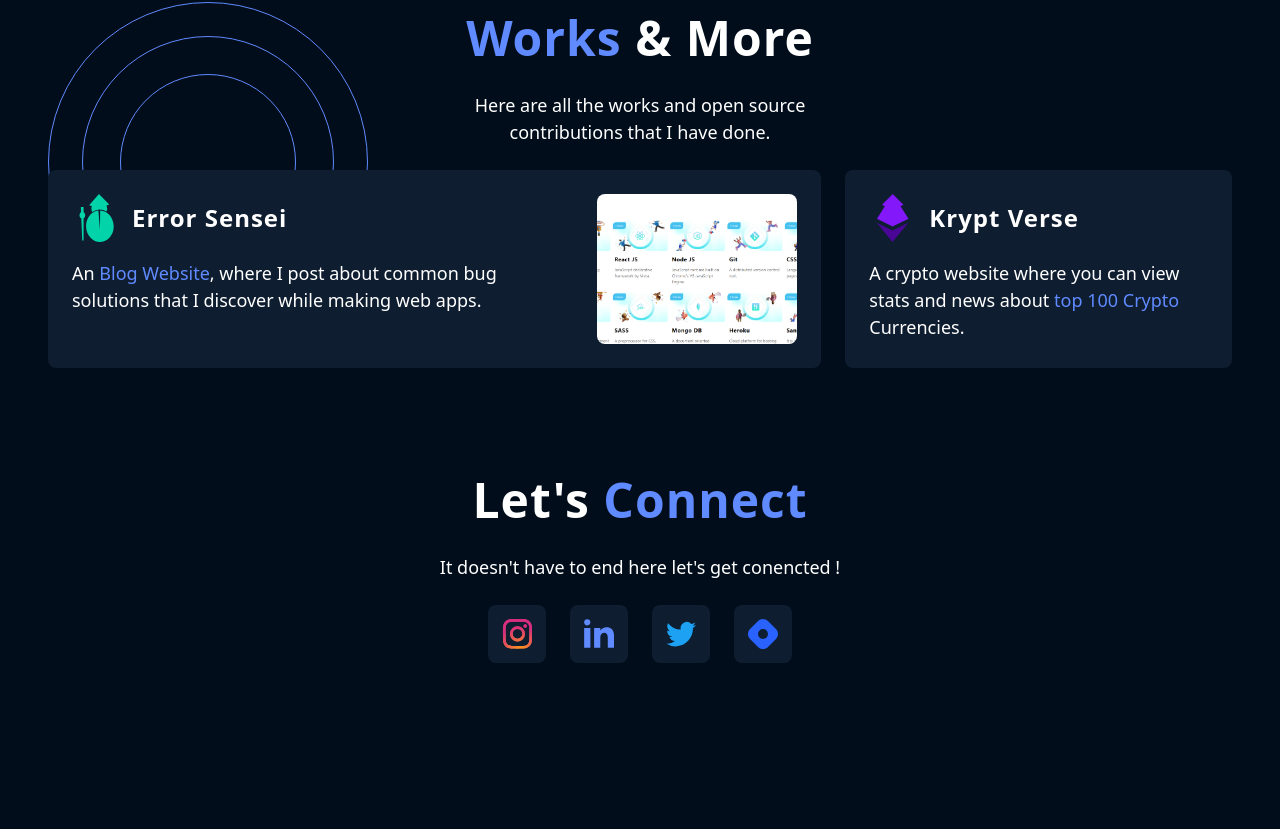
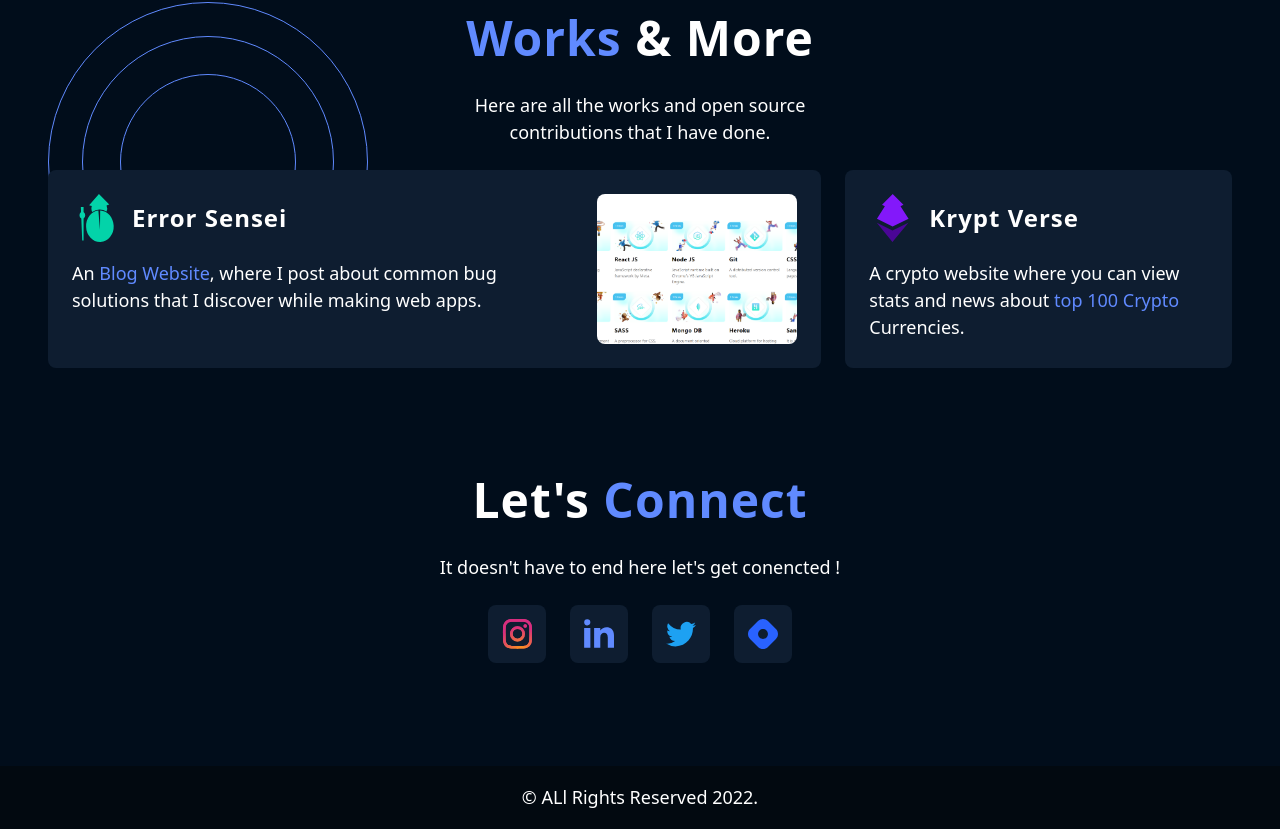
Before and after one commit to Dev-Raaz/portfolio, a React (Create React App) app: page / in a window 1280 px wide. Shown: the part 682-1511 px from the top of the page. Before the commit the page ends 1448 px from the top, so only its background shows below. Built offline with nearby package versions, Linux system fonts and the light colour scheme.

Commit message:
Fixed Mobile Jitter Issue

```diff
--- a/src/App.js
+++ b/src/App.js
@@ -14,6 +14,7 @@ import { Helmet } from 'react-helmet'
 //User Defined imports
 import { Navbar } from './components'
 import { HomePage } from './pages'
+import { Footer } from './components'
 
 function App() {
   return (
@@ -27,6 +28,7 @@ function App() {
         <Routes>
           <Route path='/' element={<HomePage/>}/>
         </Routes>
+        <Footer/>
       </>
     </Router>
   );
--- /dev/null
+++ b/src/components/Footer.js
@@ -0,0 +1,11 @@
+import React from 'react'
+
+const Footer = () => {
+  return (
+    <footer>
+        <p>&#169; ALl Rights Reserved 2022.</p>
+    </footer>
+  )
+}
+
+export default Footer
--- a/src/components/index.js
+++ b/src/components/index.js
@@ -4,3 +4,4 @@
  */
 
 export {default as Navbar} from './navbar/Navbar'
+export {default as Footer} from './Footer'
--- a/src/components/pages/home/LetsConnect.js
+++ b/src/components/pages/home/LetsConnect.js
@@ -13,29 +13,25 @@ const LetsConnect = () => {
             <a href='https://www.instagram.com/dev.webdev'
             target='_blank'
             rel='noreferrer'
-            className='social' data-aos='fade-up'
-            data-aos-delay='400' data-aos-offset='-50'>
+            className='social' data-aos='fade-up' data-aos-delay='400'>
               <img src='/res/socials/instagram.svg' alt='Instagram Logo'/>
             </a>
             <a href='https://www.linkedin.com/in/debrajsingh'
             target='_blank'
             rel='noreferrer'
-            className='social' data-aos='fade-up'
-            data-aos-delay='500' data-aos-offset='-50'>
+            className='social' data-aos='fade-up' data-aos-delay='500'>
               <img src='/res/socials/linkedin.svg' alt='LinkedIn Logo'/>
             </a>
             <a href='https://twitter.com/tweetingwebdev'
             target='_blank'
             rel='noreferrer'
-            className='social' data-aos='fade-up'
-            data-aos-delay='600' data-aos-offset='-50'>
+            className='social' data-aos='fade-up' data-aos-delay='600'>
               <img src='/res/socials/twitter.svg' alt='Twitter Logo'/>
             </a>
             <a href='https://devwebdev.hashnode.dev'
             target='_blank'
             rel='noreferrer'
-            className='social' data-aos='fade-up'
-            data-aos-delay='700' data-aos-offset='-50'>
+            className='social' data-aos='fade-up' data-aos-delay='700'>
               <img src='/res/socials/hashnode.svg' alt='Hashnode Logo'/>
             </a>
           </div>
--- a/src/styles/components/_components.scss
+++ b/src/styles/components/_components.scss
@@ -7,3 +7,4 @@
 @import './buttons/buttons';
 @import './containers/containers';
 @import './navbar/navbar';
+@import './footer';
--- /dev/null
+++ b/src/styles/components/_footer.scss
@@ -0,0 +1,35 @@
+footer {
+    display: flex;
+    background-color: #020910;
+    justify-content: center;
+    padding: $sz-m;
+}
+
+
+// --------------------------------------------------------
+// @MEDIA QUERRIES
+// --------------------------------------------------------
+
+@media only screen and (min-width: 768px) {
+    footer {
+        padding: $sz-m-768;
+    }
+}
+
+@media only screen and (min-width: 1280px) {
+    footer {
+        padding: $sz-m-1280;
+    }
+}
+
+@media only screen and (min-width: 1440px) {
+    footer {
+        padding: $sz-m-1440;
+    }
+}
+
+@media only screen and (min-width: 1920px) {
+    footer {
+        padding: $sz-m-1920;
+    }
+}
```
